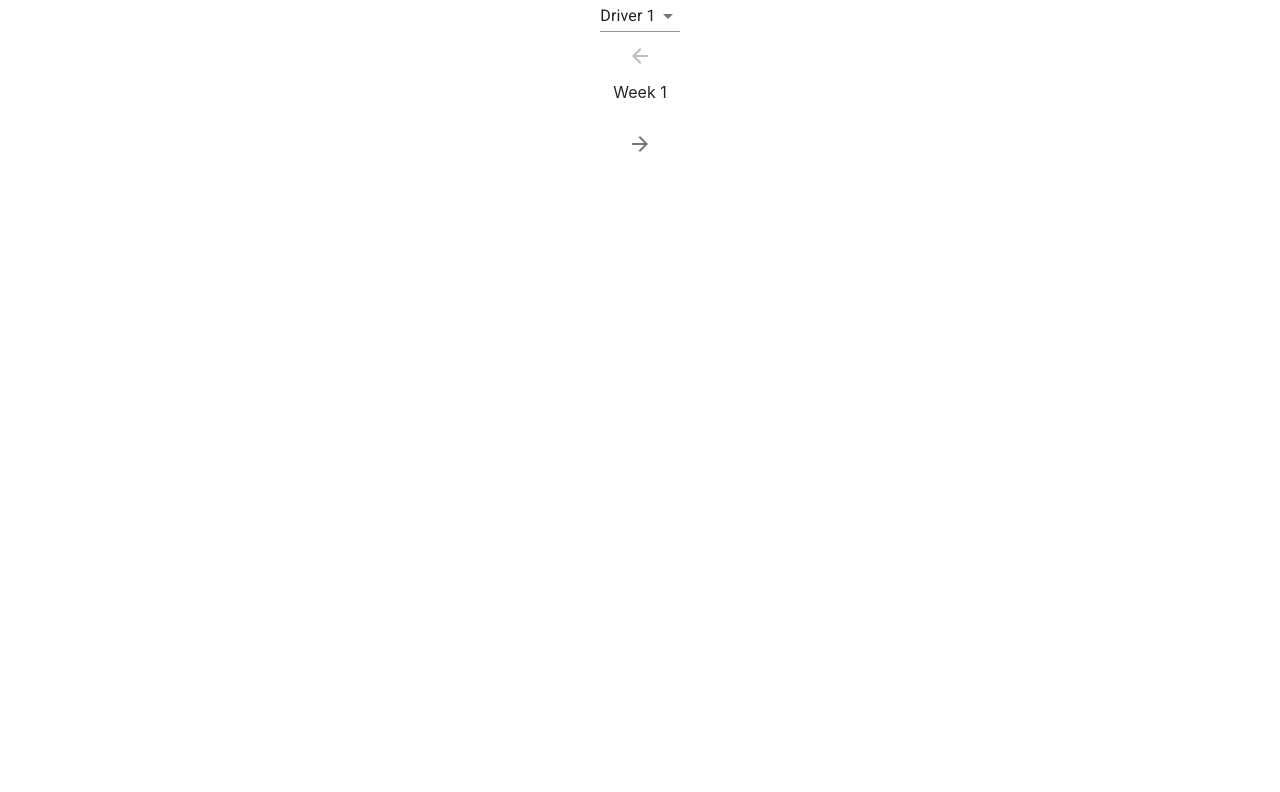
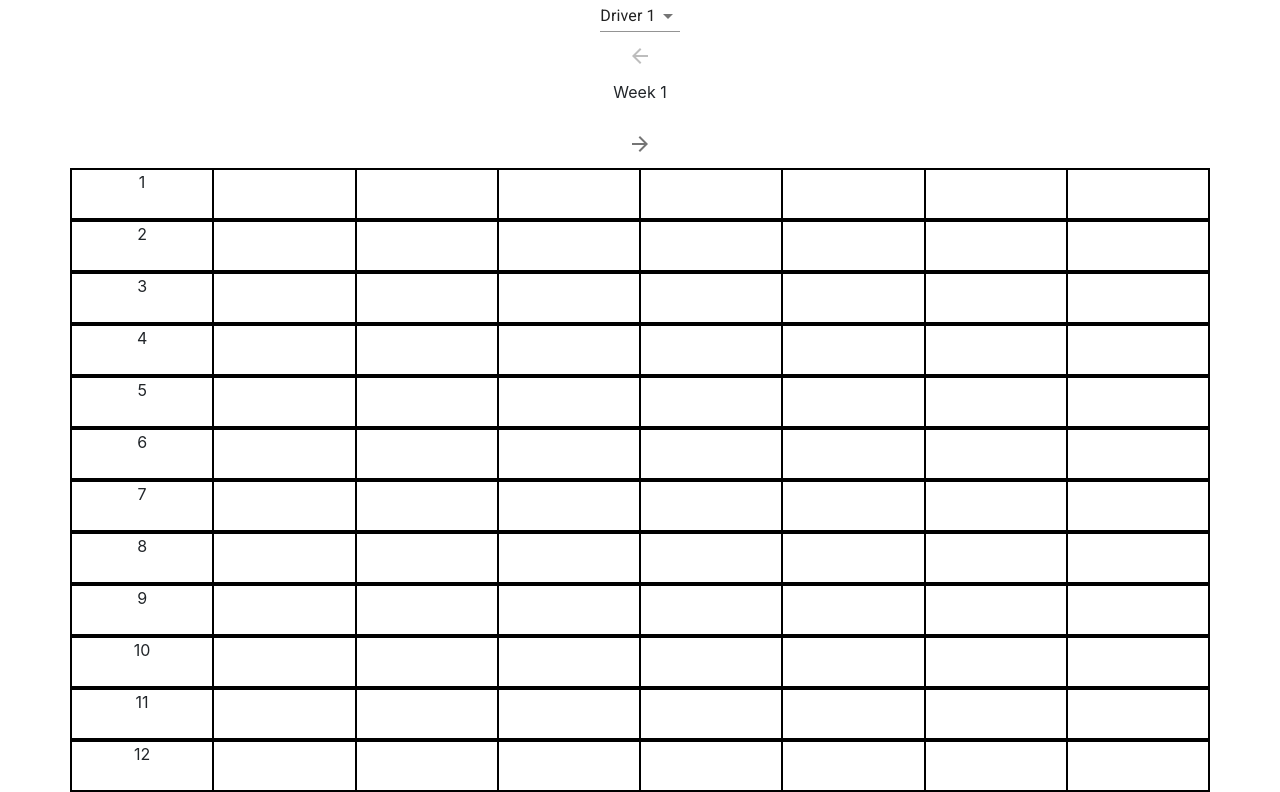
Before and after one commit to arimame/dispatcher_app, a React (Create React App) app: page / in a window 1280 px wide. Shown: the top 792 px of the page. Built offline with nearby package versions, Linux system fonts and the light colour scheme; the HTML template or start-up script is replaced by a standard one.

Commit message:
Create CalendarView component

```diff
--- a/src/App.css
+++ b/src/App.css
@@ -28,6 +28,10 @@
   color: #61dafb;
 }
 
+.Black-border {
+  border: 1px solid black;
+}
+
 @keyframes App-logo-spin {
   from {
     transform: rotate(0deg);
--- a/src/App.js
+++ b/src/App.js
@@ -1,8 +1,12 @@
 import React from 'react';
 import './App.css';
-import DriverSelector from './components/DriverSelector.js'
+import 'bootstrap/dist/css/bootstrap.min.css';
+import DriverSelector from './components/DriverSelector.js';
 import WeekSelector from './components/WeekSelector.js';
+import CalendarView from './components/CalendarView.js';
 
+const days = ["Sunday", "Monday", "Tuesday", "Wednesday", "Thursday", "Friday", "Saturday"];
+const time = [1,2,3,4,5,6,7,8,9,10,11,12,13,14,15,16,17,18,19,20,21,22,23,24];
 
 function App() {
   const [selectedDriver, setSelectedDriver] = React.useState("1");
@@ -26,6 +30,7 @@ function App() {
     <div className="App">
       <DriverSelector selectedDriver={selectedDriver} driverChanged={driverChanged}/>
       <WeekSelector week={week} backWeek={backWeek} forwardWeek={forwardWeek}/>
+      <CalendarView days={days} time={time}/>
     </div>
   );
 }
--- /dev/null
+++ b/src/components/CalendarView.js
@@ -0,0 +1,24 @@
+import React from 'react';
+import Container from 'react-bootstrap/Container'
+import Row from 'react-bootstrap/Row'
+import Col from 'react-bootstrap/Col'
+
+function CalendarView(props) {
+
+  return (
+    <div>
+    <Container>
+      {props.time.map(hour => (
+        <Row className="Black-border">
+          <Col className="Black-border" style={{height: 50}}>{hour}</Col>
+          {props.days.map(day => (
+            <Col className="Black-border"></Col>
+          ))}
+        </Row>
+      ))}
+    </Container>
+    </div>
+  );
+}
+
+export default CalendarView;
```
